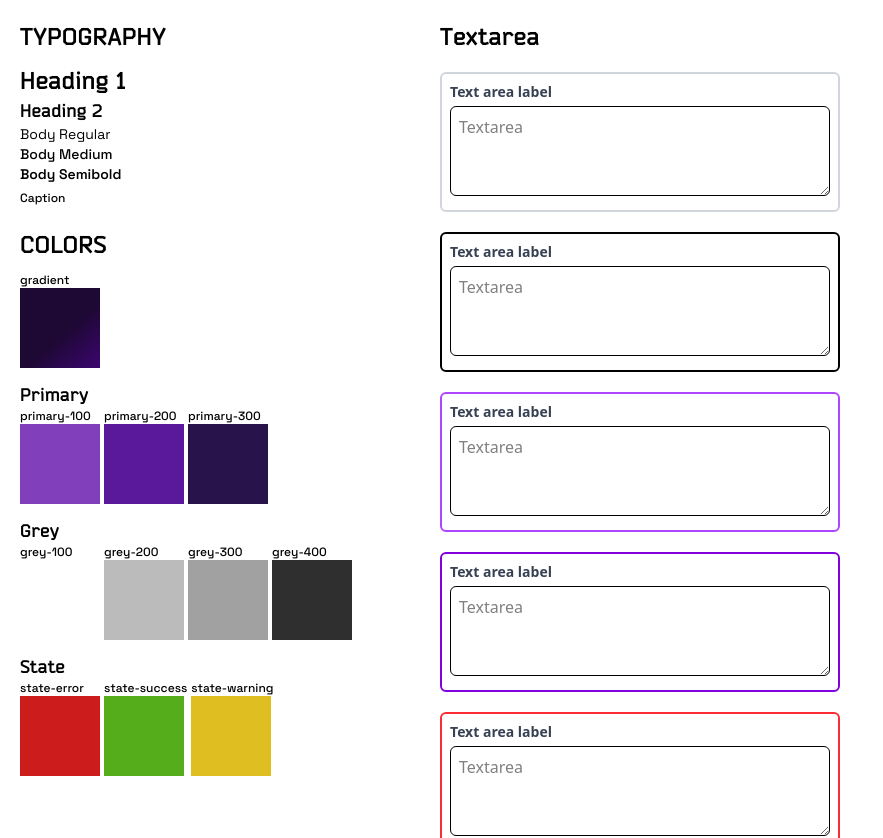
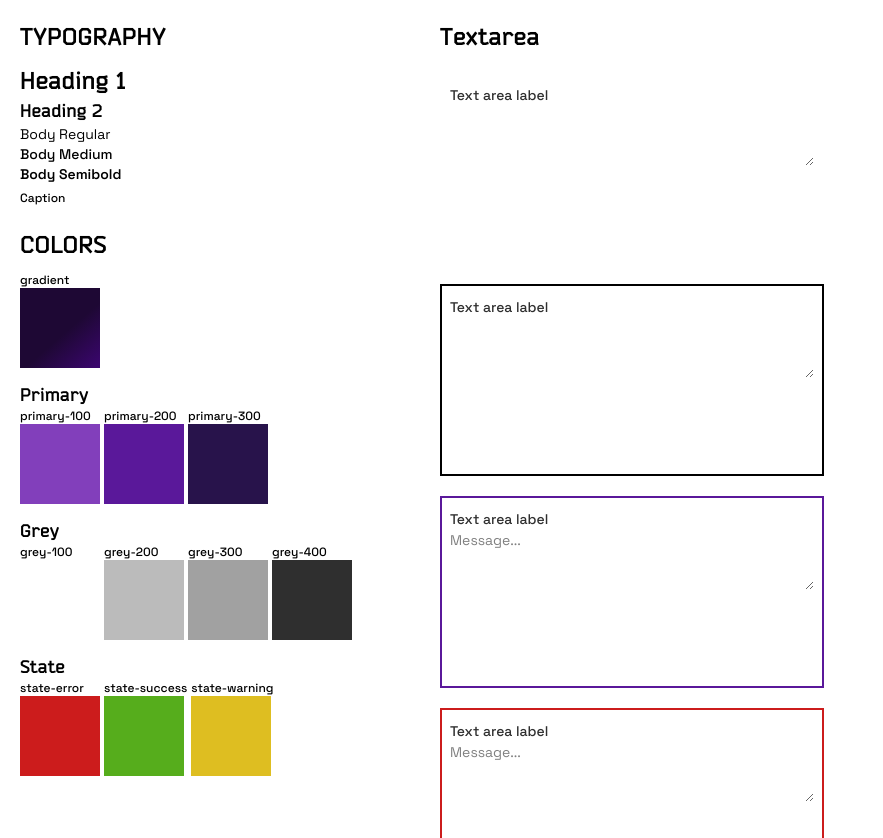
Before and after one commit to Warisaremou/design-system-course, a React (Vite) app: page / in a window 1280 px wide. Shown: the top 838 px of the page, without its empty margins (0-883 px from the left). Built offline with nearby package versions, Linux system fonts and the light colour scheme.

Commit message:
Textarea add

```diff
--- a/src/App.jsx
+++ b/src/App.jsx
@@ -81,13 +81,11 @@ function App() {
 			<div>
 				<h1>Textarea</h1>
 				<div className="space-y-5">
-					<Textarea placeholder="Textarea" borderColor="border-gray-300" />
-					<Textarea placeholder="Textarea" borderColor="border-black" />
-					<Textarea placeholder="Textarea" borderColor="border-purple-500" />
-					<Textarea placeholder="Textarea" borderColor="border-purple-700" />
-					<Textarea placeholder="Textarea" borderColor="border-red-500" />
-					<Textarea placeholder="Textarea" borderColor="border-green-500" />
-					<Textarea placeholder="Textarea" borderColor="border-green-700" />
+					<Textarea borderColor="border-grey-100" />
+					<Textarea borderColor="border-black" />
+					<Textarea placeholder="Message..." borderColor="border-primary-200" />
+					<Textarea placeholder="Message..." borderColor="border-state-error" />
+					<Textarea placeholder="Message..." borderColor="border-state-success" />
 				</div>
 			</div>
 		</div>
--- a/src/components/Ui/textarea.jsx
+++ b/src/components/Ui/textarea.jsx
@@ -1,14 +1,13 @@
 import PropTypes from 'prop-types';
 
-export default function Textarea({ borderColor = "border-gray-300", ...props }) {
+export default function Textarea({ borderColor = "border-grey-100", ...props }) {
   return (
-    <div className={`border-2 p-2 rounded-md ${borderColor}`}>
-      <label className="block text-gray-700 text-sm font-bold mb-1">
+    <div className={`border-2 p-2 w-96 h-48 ${borderColor}`}>
+      <label className="text-grey-400 body-medium">
         Text area label
       </label>
       <textarea
-        className="w-full p-2 border rounded-md focus:outline-none"
-        placeholder="Message..."
+        className="w-full body"
         rows="3"
         {...props}
       ></textarea>
```
